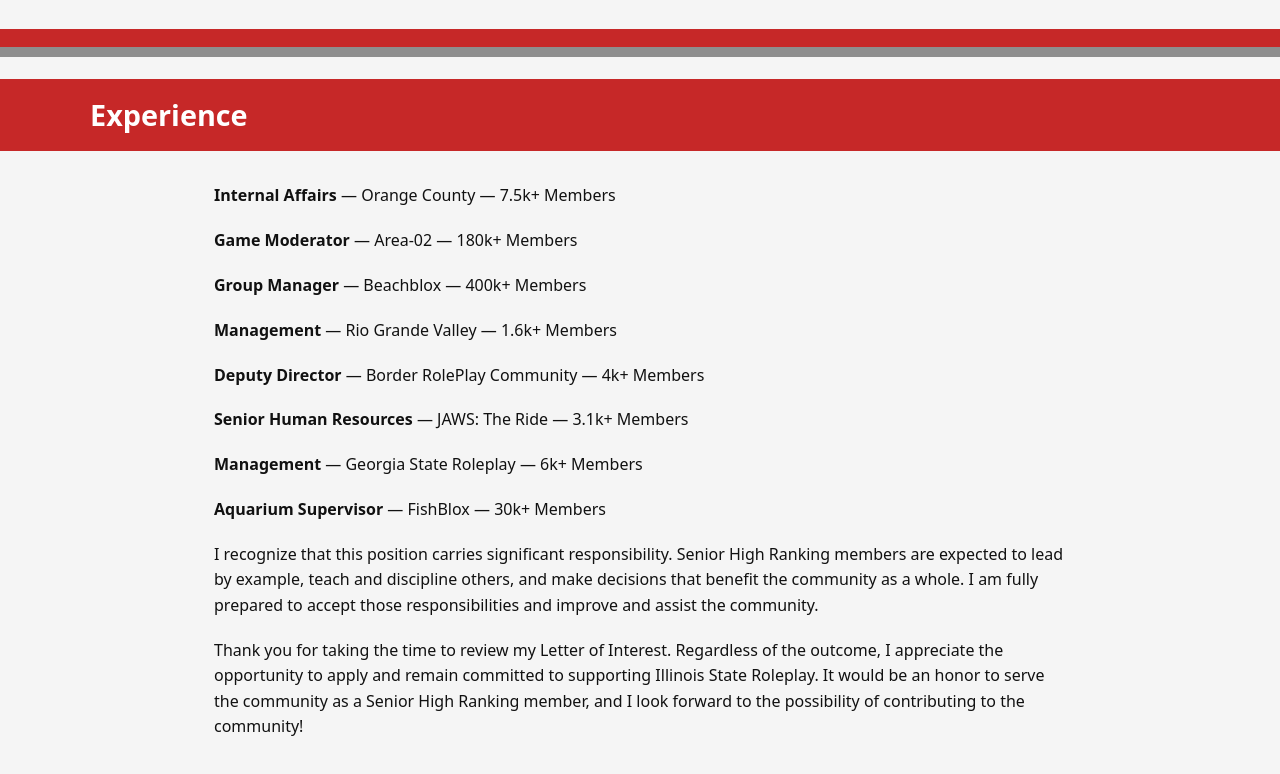
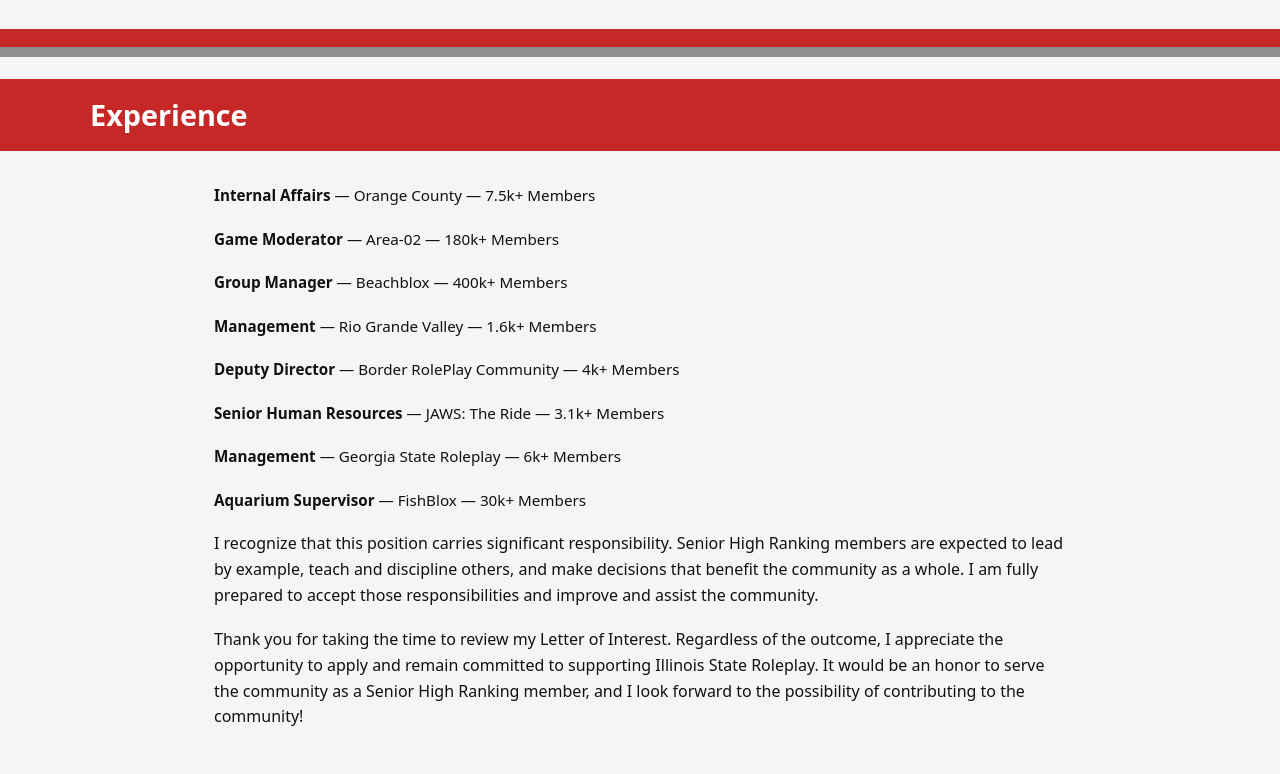
Before and after one commit to Machy092013/Letter-of-Interest-ISRP, a plain HTML site: page index.html in a window 1280 px wide. Shown: the part 992-1766 px from the top of the page. Drawn offline with Linux system fonts and the light colour scheme.

Commit message:
Update index.html

```diff
--- a/index.html
+++ b/index.html
@@ -113,6 +113,13 @@
         opacity: 0.45;
     }
 
+    /* EXPERIENCE LIST FIX */
+    .exp-item {
+        white-space: nowrap;
+        font-size: 0.95rem;
+        margin-bottom: 0.6rem;
+    }
+
     @media (max-width: 700px) {
         .header-inner img {
             width: 65px;
@@ -122,6 +129,10 @@
         }
         .header-text h2 {
             font-size: .9rem;
+        }
+
+        .exp-item {
+            font-size: 0.85rem;
         }
     }
 </style>
@@ -183,14 +194,15 @@
 
 <!-- EXPERIENCE CONTENT -->
 <div class="content">
-    <p><strong>Internal Affairs</strong> — Orange County — 7.5k+ Members</p>
-    <p><strong>Game Moderator</strong> — Area-02 — 180k+ Members</p>
-    <p><strong>Group Manager</strong> — Beachblox — 400k+ Members</p>
-    <p><strong>Management</strong> — Rio Grande Valley — 1.6k+ Members</p>
-    <p><strong>Deputy Director</strong> — Border RolePlay Community — 4k+ Members</p>
-    <p><strong>Senior Human Resources</strong> — JAWS: The Ride — 3.1k+ Members</p>
-    <p><strong>Management</strong> — Georgia State Roleplay — 6k+ Members</p>
-    <p><strong>Aquarium Supervisor</strong> — FishBlox — 30k+ Members</p>
+
+    <p class="exp-item"><strong>Internal Affairs</strong> — Orange County — 7.5k+ Members</p>
+    <p class="exp-item"><strong>Game Moderator</strong> — Area-02 — 180k+ Members</p>
+    <p class="exp-item"><strong>Group Manager</strong> — Beachblox — 400k+ Members</p>
+    <p class="exp-item"><strong>Management</strong> — Rio Grande Valley — 1.6k+ Members</p>
+    <p class="exp-item"><strong>Deputy Director</strong> — Border RolePlay Community — 4k+ Members</p>
+    <p class="exp-item"><strong>Senior Human Resources</strong> — JAWS: The Ride — 3.1k+ Members</p>
+    <p class="exp-item"><strong>Management</strong> — Georgia State Roleplay — 6k+ Members</p>
+    <p class="exp-item"><strong>Aquarium Supervisor</strong> — FishBlox — 30k+ Members</p>
 
     <p>
         I recognize that this position carries significant responsibility. Senior High Ranking members are expected to lead by example, teach and discipline others, and make decisions that benefit the community as a whole. I am fully prepared to accept those responsibilities and improve and assist the community.
```
